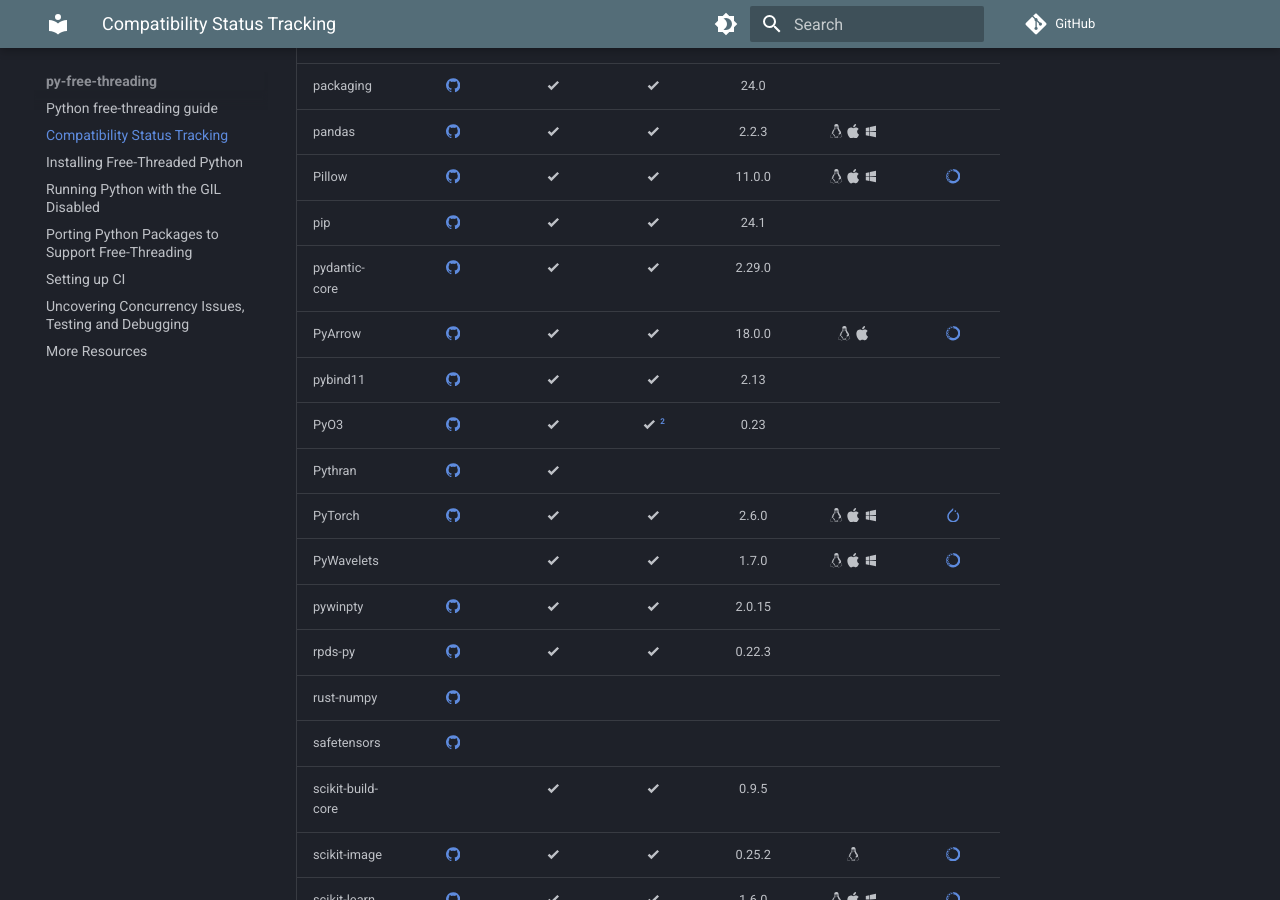
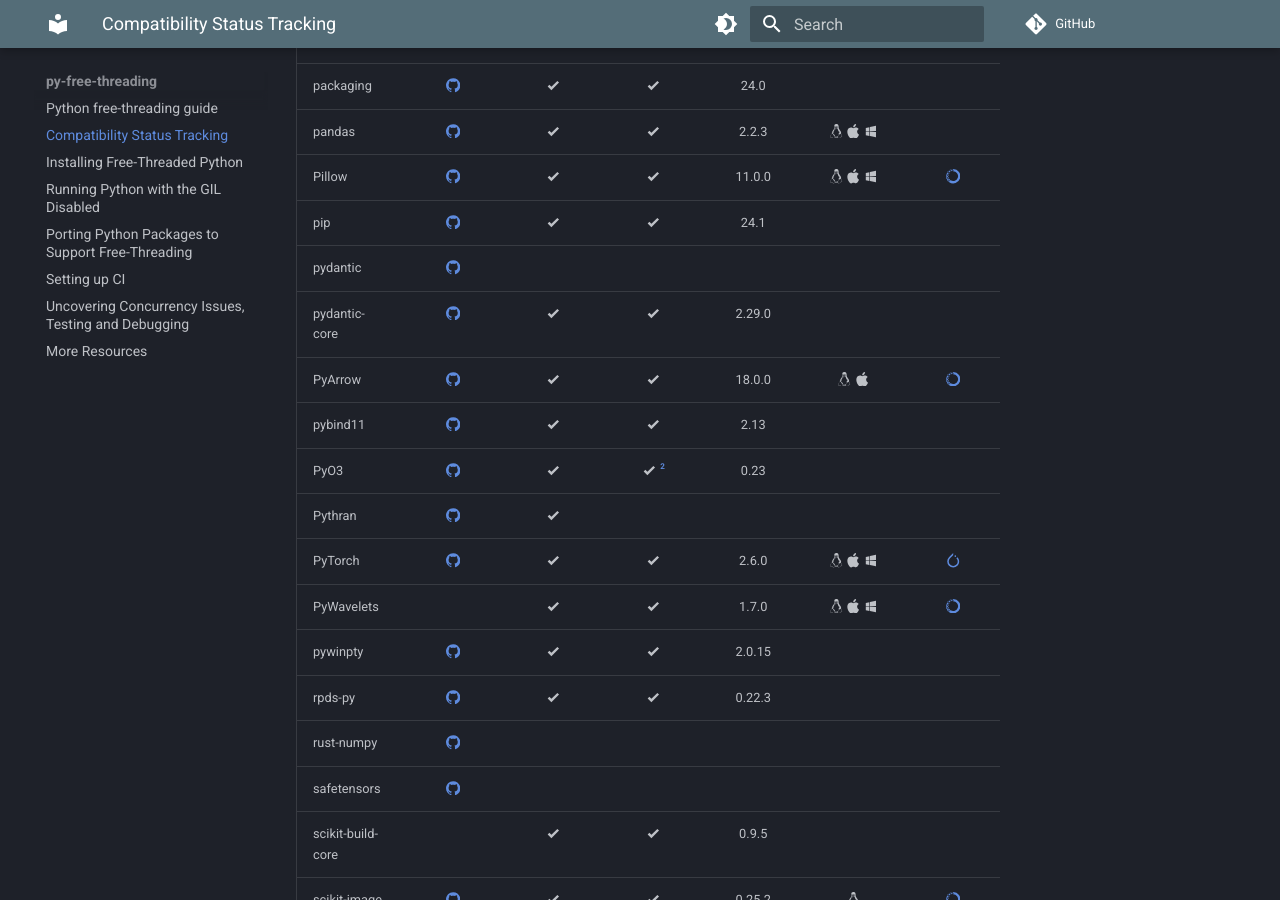
Before and after one commit to Quansight-Labs/free-threaded-compatibility, an MkDocs documentation site: the page built from docs/tracking.md, in a window 1280 px wide and 900 px high, scrolled down 2061 px. Built offline with MkDocs 1.6.1 and Material for MkDocs 9.7.7, drawn with Linux system fonts in a browser that asks for light colours; comment, search, counter and statistics services are not loaded.

Commit message:
add pydantic

```diff
--- a/docs/tracking.md
+++ b/docs/tracking.md
@@ -66,6 +66,7 @@
 | pandas               |     [:simple-github:](https://github.com/pandas-dev/pandas/issues/59057)     | :material-check-bold: |   :material-check-bold:    |           2.2.3            | :simple-linux: :simple-apple: :material-microsoft-windows: |                                                                                              |
 | Pillow               |    [:simple-github:](https://github.com/python-pillow/Pillow/issues/8199)    | :material-check-bold: |   :material-check-bold:    |           11.0.0           | :simple-linux: :simple-apple: :material-microsoft-windows: |      [:simple-anaconda:](https://anaconda.org/scientific-python-nightly-wheels/pillow/)      |
 | pip                  |         [:simple-github:](https://github.com/pypa/pip/issues/12634)          | :material-check-bold: |   :material-check-bold:    |            24.1            |                                                            |                                                                                              |
+| pydantic             |     [:simple-github:](https://github.com/pydantic/pydantic/issues/10483)     |                       |                            |                            |                                                            |                                                                                              |
 | pydantic-core        |   [:simple-github:](https://github.com/pydantic/pydantic-core/issues/1555)   | :material-check-bold: |   :material-check-bold:    |           2.29.0           |                                                            |                                                                                              |
 | PyArrow              |       [:simple-github:](https://github.com/apache/arrow/issues/43536)        | :material-check-bold: |   :material-check-bold:    |           18.0.0           |               :simple-linux: :simple-apple:                |     [:simple-anaconda:](https://anaconda.org/scientific-python-nightly-wheels/pyarrow/)      |
 | pybind11             |      [:simple-github:](https://github.com/pybind/pybind11/issues/5112)       | :material-check-bold: |   :material-check-bold:    |            2.13            |                                                            |                                                                                              |
```
